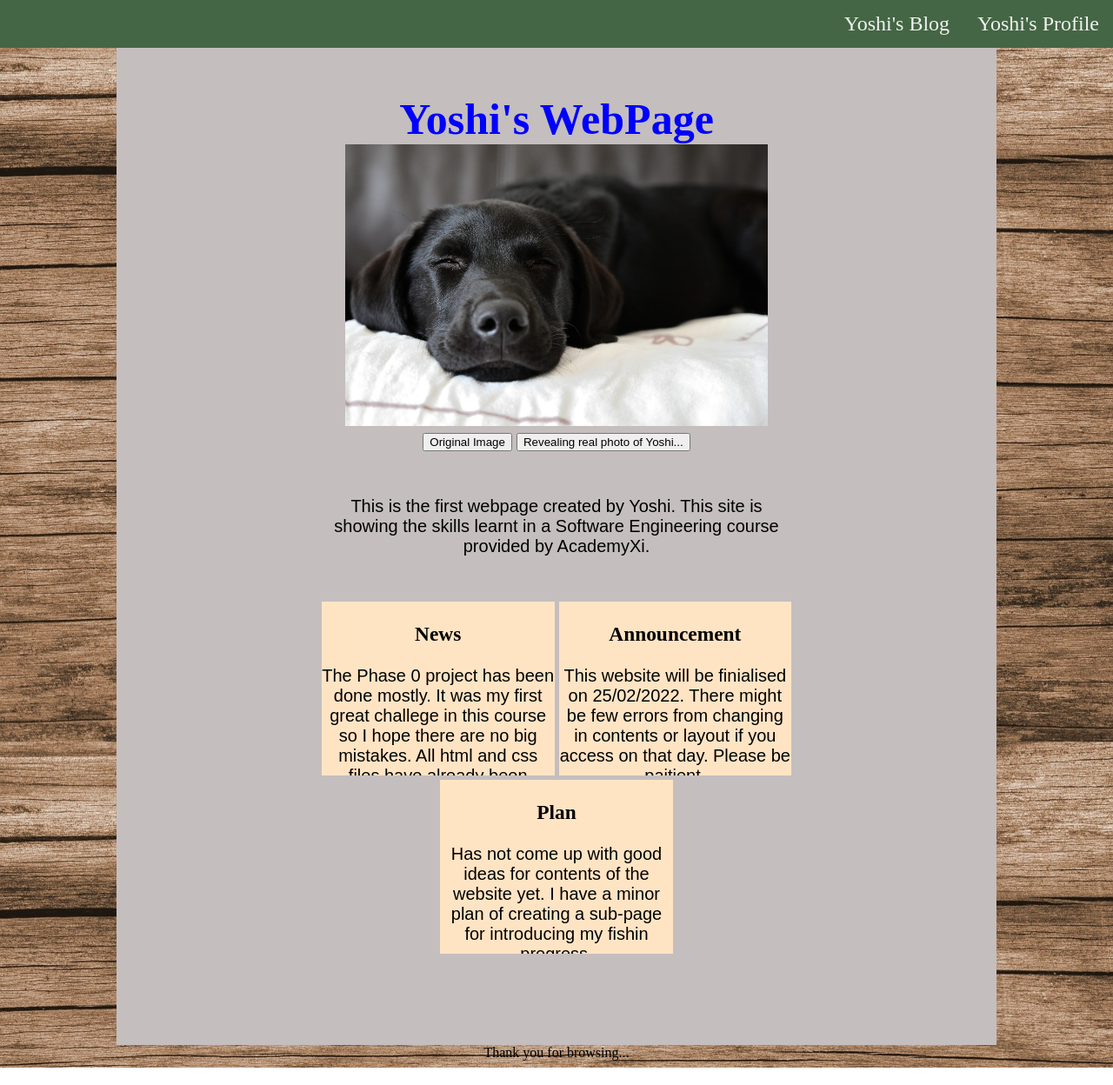
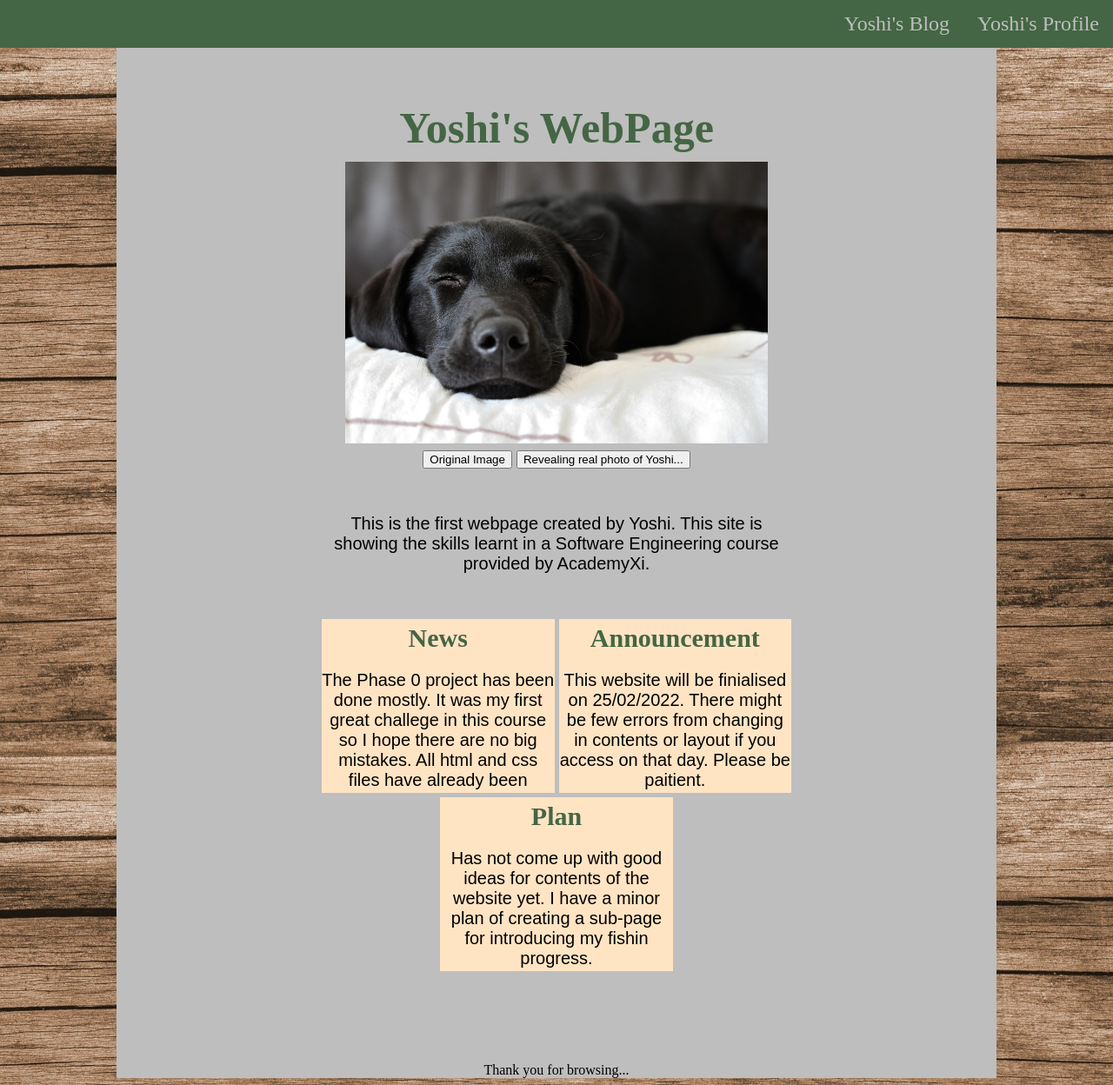
Before and after one commit to YoshiBNE/blogpost, a plain HTML site: page index.html in a window 1280 px wide. Shown: the whole page at 87% size. Drawn offline with Linux system fonts and the light colour scheme.

Commit message:
validated and finalised

```diff
--- a/style.css
+++ b/style.css
@@ -1,3 +1,5 @@
+/* Different RGB color styles are used to show my understanding of color selection. */
+
 
 /* Setting Image for Background of Body */
 body {
@@ -28,11 +30,11 @@
   .navbar a {
     float: right;
     display: block;
-    color: #f2f2f2;
+    color: rgb(190, 190, 190);
     text-align: center;
     padding: 14px 16px;
     text-decoration: none;
-    font-size: x-large;n
+    font-size: x-large;
 }
 
   /* Change background on mouse-over */
@@ -43,9 +45,16 @@
 
 /* Main Heading Properties */
 h1 {
-    color: blue;
+    color: #464;
     font-size: 50px;
-    margin: 0;
+    margin: 10px;
+    font-family: serif;
+}
+
+h3 {
+    color: #464;
+    font-size: 30px;
+    margin: 5px;
     font-family: serif;
 }
 
@@ -55,18 +64,19 @@
 
 /* Setting Properties of Contents */
 .main {
-    background-color: rgb(197, 190, 190);
+    background-color: rgb(190, 190, 190);
     margin: 0 10%;
     padding: 100px;
     text-align: center;
 }
 
+/* Grobal properties of column*/
 .column {
     text-align: center;
     font-size: 20px;
-    padding: 0;
 }
 
+/* Properties of Introduction Paragraph*/
 .intro {
     font-size: 20px;
     text-align: center;
@@ -74,14 +84,14 @@
     padding: 32px;
 }
 
+/* Grobal Properties of sub-contents*/
 .wrapper {
     background-color: bisque;
     height: 200px;
     overflow: scroll;
 }
 
-
-
+/* Specific Properties for each sub-content*/
 .small {
     display: inline-block;
     width: 32.99%;
@@ -92,3 +102,11 @@
     display: inline-block;
     width: 65%
 }
+
+/* Properties of footer */
+#footer {
+    background-color: rgb(190, 190, 190);
+    margin: 0 10%;
+
+    text-align: center;
+}
```
